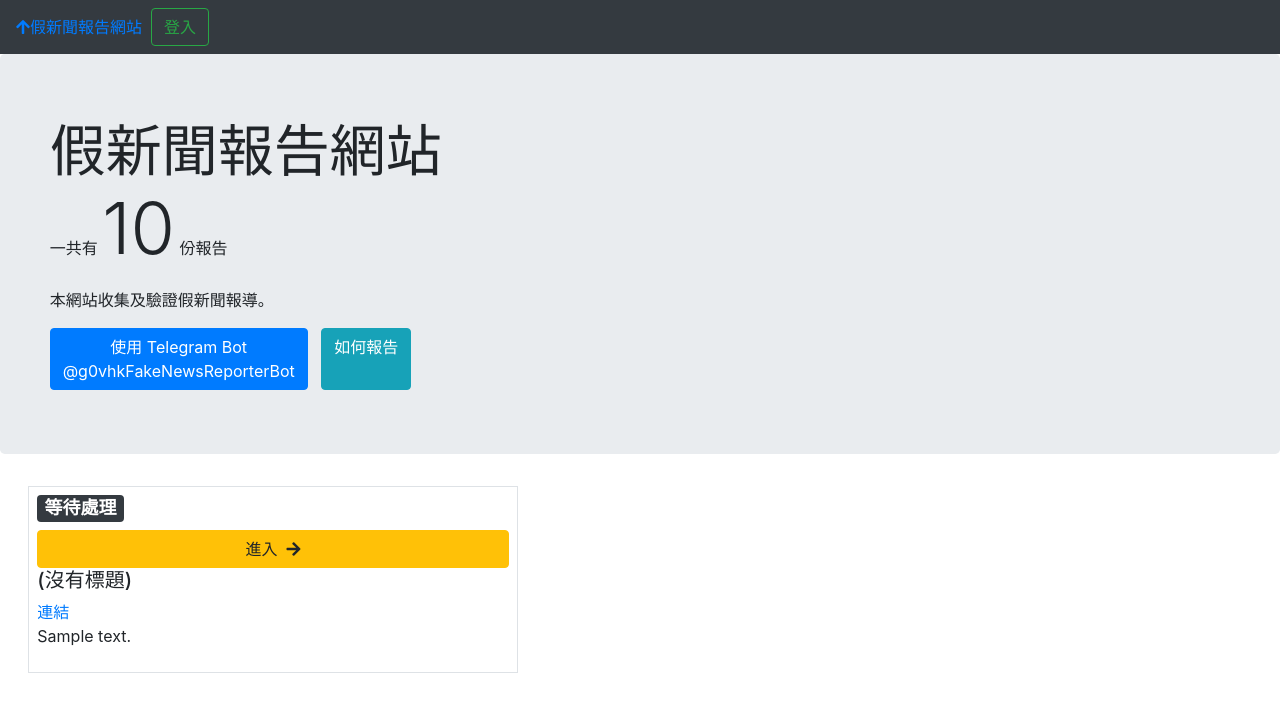
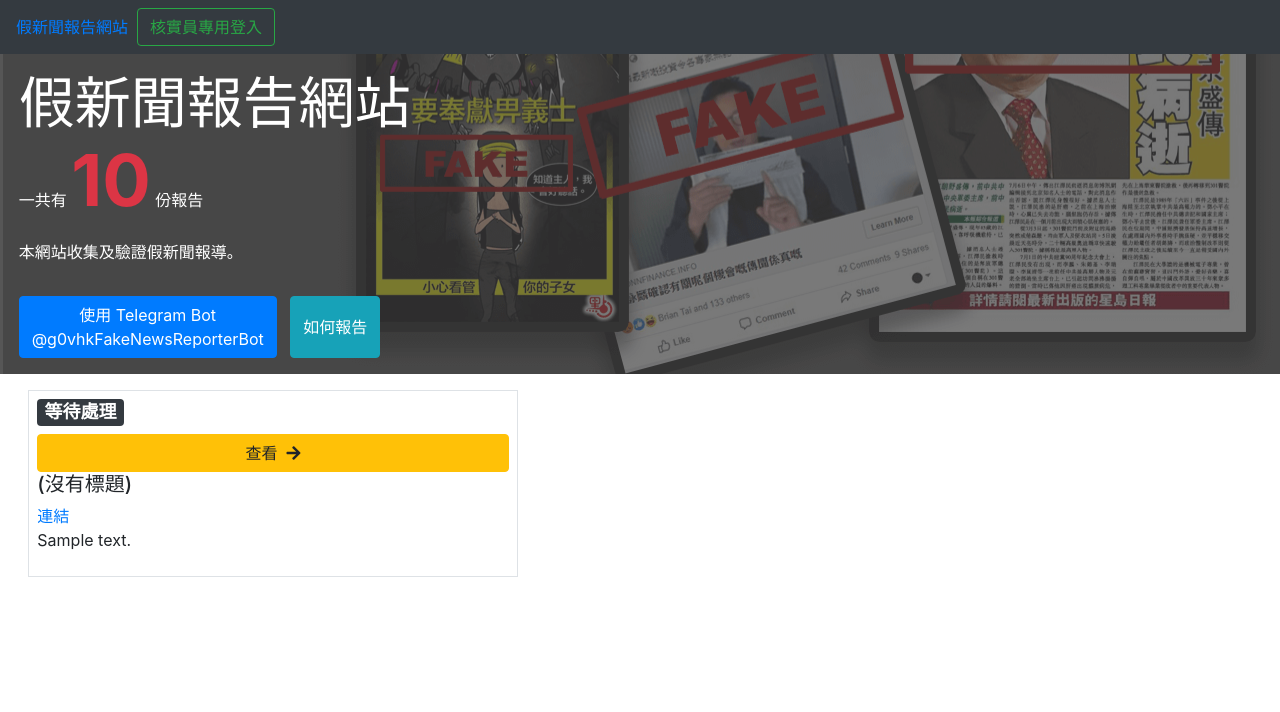
Before and after one commit to g0vhk-io/fake-news-portal, a Django app: template portal/templates/index.html in a window 1280 px wide. Shown: the top 712 px of the page. Run offline with Django 3.2, Linux system fonts and the light colour scheme; the template is opened without the code that fills it: most values are stand-ins (such as "Sample title", 1, 10 or a date in 2020); some libraries are stand-ins or nearby versions.

Commit message:
UI Update

```diff
--- a/portal/portal/home/templatetags/app_tags.py
+++ b/portal/portal/home/templatetags/app_tags.py
@@ -8,7 +8,7 @@ def get_status_chinese(status):
     mapping = {'pending': '等待處理',
                'processing': '處理中',
                'factchecked':'正確',
-               'partially_wrong': '含錯誤信息',
+               'partially_wrong': '含部份錯誤信息',
                'wrong': '假新聞'}
     return mapping.get(status, '不明')
 
--- a/portal/portal/home/views.py
+++ b/portal/portal/home/views.py
@@ -56,7 +56,8 @@ def update_comment(request):
         return HttpResponseForbidden()
     report_id = int(request.POST.get('report_id', -1))
     comment = request.POST.get('comment', '')
-    data = {'comment': comment, 'report_id': report_id}
+    status = request.POST.get('status', None)
+    data = {'comment': comment, 'report_id': report_id, 'status': status}
     headers = {'Authorization': 'Token %s' % API_SERVER_TOKEN}
     r = requests.post(API_HOST + '/api/report/update_comment', data=data, headers=headers)
     print(r.status_code)
--- a/portal/templates/index.html
+++ b/portal/templates/index.html
@@ -1,19 +1,21 @@
 {% extends 'layout.html' %}
 {% block content %}
 <body>
-    <div class="jumbotron">
-      <div class="container" style="margin-left:2pt;margin-right:none">
-      <div class="row">
-        <div class="col-md-auto">
+    <div class="text-white" style="margin-bottom:1em;background-color:#565656;background-image:url('/static/background.png');background-repeat: no-repeat;background-position: right bottom">
+      <div style="margin-left:2pt;margin-right:none;background-color:rgba(64, 64, 64, 0.7)">
+      <div>
+        <div  style="padding:1em">
           <b class="display-4">假新聞報告網站</b>
           &nbsp;&nbsp;
           <div class="fb-like" data-href="https://www.facebook.com/g0vhk.io" data-width="" data-layout="box_count" data-action="like" data-size="small" data-show-faces="false" data-share="true"></div>
-          <p>一共有&nbsp;<span class="display-3">{{total}}</span>&nbsp;份報告</p>
+          <p>一共有&nbsp;<span class="display-3 text-danger font-weight-bold">{{total}}</span>&nbsp;份報告</p>
           <p>本網站收集及驗證假新聞報導。</p>
-          <a class="btn btn-primary" href="https://t.me/g0vhkFakeNewsReporterBot" role="button" target="_blank">使用 Telegram Bot <br/>@g0vhkFakeNewsReporterBot</a>&nbsp;
-           &nbsp;<button type="button" class="btn btn-info" data-toggle="modal" data-target="#exampleModal">
-               如何報告 <br/>&nbsp;
+          <div class="d-flex">
+          <a class="btn btn-primary" style="margin-top:1em" href="https://t.me/g0vhkFakeNewsReporterBot" role="button" target="_blank">使用 Telegram Bot <br/>@g0vhkFakeNewsReporterBot</a>&nbsp;
+           &nbsp;<button type="button" style="margin-top:1em;h-100" class="align-middle btn btn-info" data-toggle="modal" data-target="#exampleModal">
+               如何報告
             </button>
+          </div>
         </div>
         <div class="modal fade" id="exampleModal" tabindex="-1" role="dialog" aria-labelledby="exampleModalLabel" aria-hidden="true">
           <div class="modal-dialog" role="document">
@@ -51,7 +53,7 @@
           <div class="border p-2" style="width:40%;padding:12pt;margin-right:12pt;margin-bottom:12pt">
               <h4 class="mt-0">
                   <span class="badge badge-{{report.status|status_color}}">{{report.status|status_text}}</span></h3>
-               <a href="/report/{{report.id}}" class="btn btn-warning btn-block">進入&nbsp;&nbsp;<i class="fas fa-arrow-right"></i></a>
+               <a href="/report/{{report.id}}" class="btn btn-warning btn-block">查看&nbsp;&nbsp;<i class="fas fa-arrow-right"></i></a>
                {% if report.link %}
                <h5>{{report.link.title|default:"(沒有標題)" }}&nbsp;</h5><a href="{{report.link.url}}" target="_blank">連結</a>
                <p>{{report.link.short_text}}</p>
--- a/portal/templates/layout.html
+++ b/portal/templates/layout.html
@@ -7,17 +7,20 @@
     <script src="https://cdnjs.cloudflare.com/ajax/libs/popper.js/1.14.7/umd/popper.min.js" integrity="sha384-UO2eT0CpHqdSJQ6hJty5KVphtPhzWj9WO1clHTMGa3JDZwrnQq4sF86dIHNDz0W1" crossorigin="anonymous"></script>
     <script src="https://stackpath.bootstrapcdn.com/bootstrap/4.3.1/js/bootstrap.min.js" integrity="sha384-JjSmVgyd0p3pXB1rRibZUAYoIIy6OrQ6VrjIEaFf/nJGzIxFDsf4x0xIM+B07jRM" crossorigin="anonymous"></script>
     <link rel="stylesheet" href="https://use.fontawesome.com/releases/v5.7.0/css/all.css" integrity="sha384-lZN37f5QGtY3VHgisS14W3ExzMWZxybE1SJSEsQp9S+oqd12jhcu+A56Ebc1zFSJ" crossorigin="anonymous">
+    <link rel="shortcut icon" href="https://budgetq.g0vhk.io/favicon.ico">
+    {% block css %}
+    {% endblock %}
   </head>
   <body>
     <div id="fb-root"></div>
     <script async defer crossorigin="anonymous" src="https://connect.facebook.net/en_US/sdk.js#xfbml=1&version=v4.0"></script>
     <nav class="navbar navbar-expand-lg navbar-dark text-white bg-dark">
-        <a href="/"><i class="fas fa-arrow-up"></i>假新聞報告網站</a>&nbsp;&nbsp;
+        <a href="/"></i>假新聞報告網站</a>&nbsp;&nbsp;
     {% if user.is_authenticated %}
     用戶: {{user.email}} &nbsp;
      <a class="btn btn-outline-success my-2 my-sm-0" type="submit" href="/logout">登出</a>
     {% else %}
-     <a class="btn btn-outline-success my-2 my-sm-0" type="submit" href="/auth/login/google-oauth2/">登入</a>
+     <a class="btn btn-outline-success my-2 my-sm-0" type="submit" href="/auth/login/google-oauth2/">核實員專用登入</a>
     {% endif %}
     </nav>
     {% block content %}
```
Also changed, not shown: portal/templates/detail.html (+30 -11 lines), portal/staticres/background.png (added).
